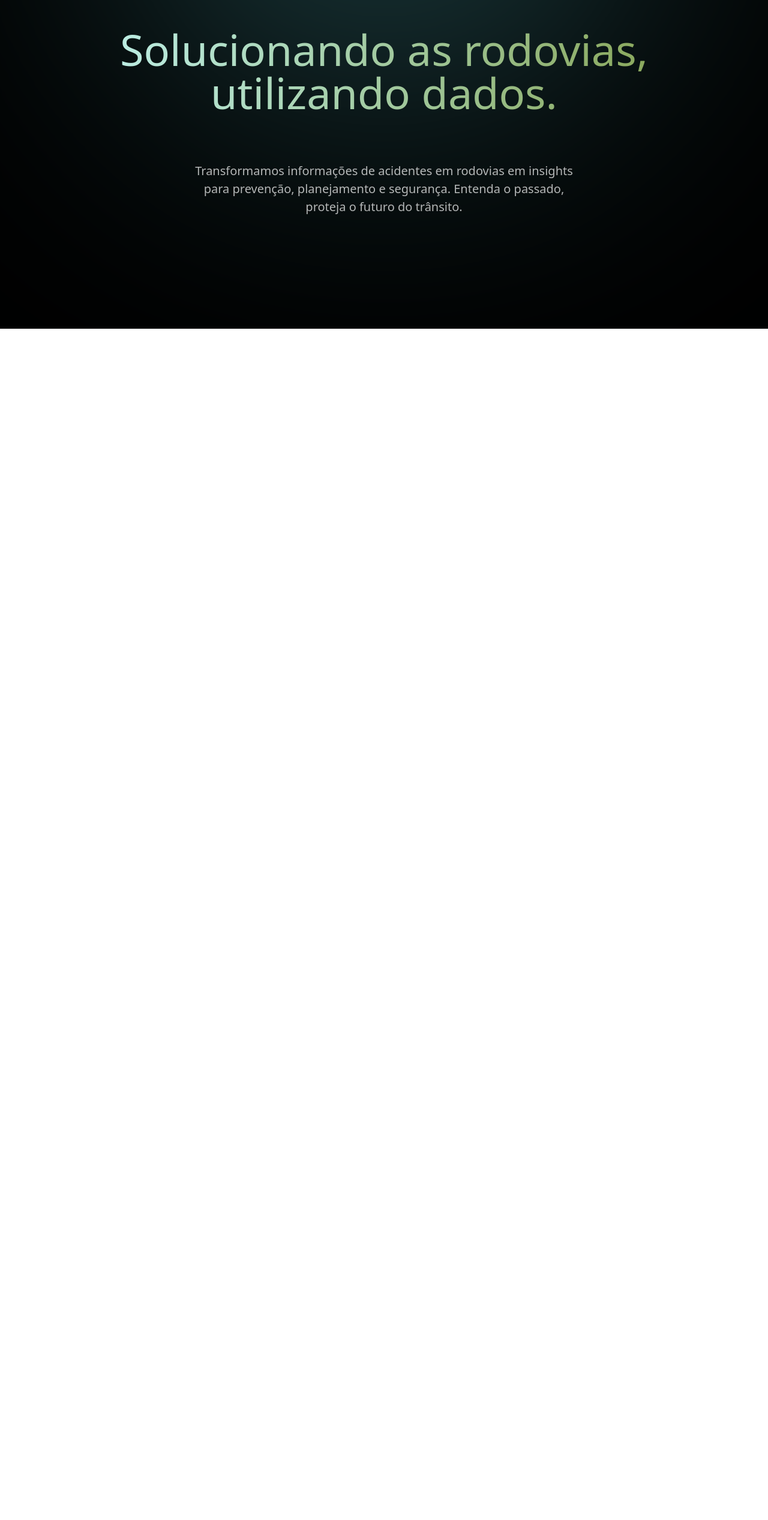
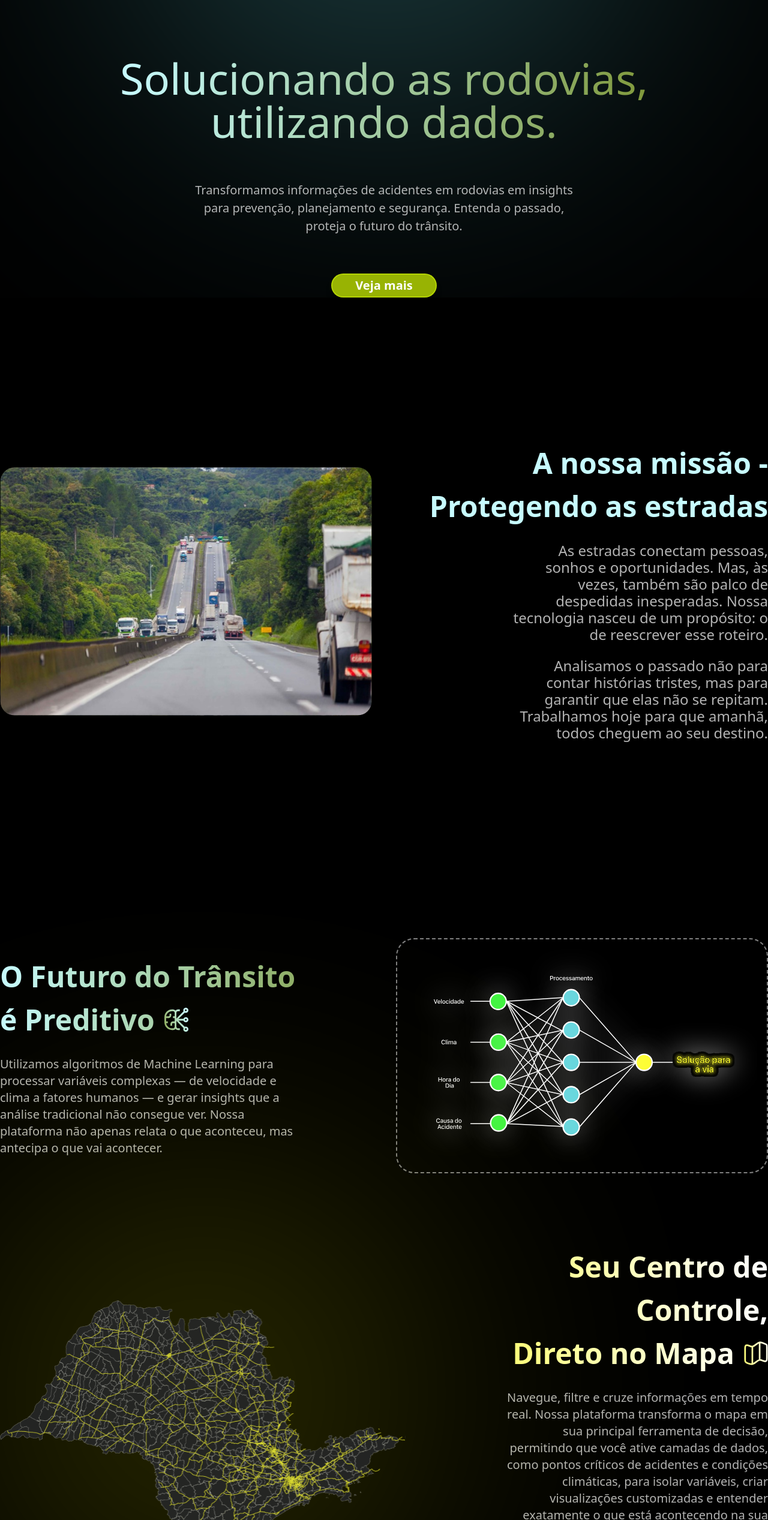
Before and after one commit to raulkolaric/dcrash-web, a Next.js app: page / in a window 1280 px wide. Shown: the part 252-2786 px from the top of the page at 60% size. Before the commit the page ends 800 px from the top, so only its background shows below. Built offline with nearby package versions, Linux system fonts and the light colour scheme.

Commit message:
pagina HOME + MISSAO + FUTURO + FEATURES

```diff
--- a/src/app/page.tsx
+++ b/src/app/page.tsx
@@ -1,32 +1,168 @@
 import Navbar from "../components/Navbar";
 import Logo from "../components/Logo";
 import LoginButton from "../components/LoginButton";
-import LaurelBranchL from "@/components/SVG/LaurelBranchL";
-import LaurelBranchR from "@/components/SVG/LaurelBranchR";
+import LaurelBranchL from "../components/SVG/LaurelBranchL";
+import LaurelBranchR from "../components/SVG/LaurelBranchR";
 
 export default function HomePage() {
   return (
-    <div className="bg-black w-full h-screen flex">
-      <div className="bg-[#65D6DE]/43 w-[700px] h-[767px] rounded-full blur-[248.1px] absolute left-1/2 -translate-x-1/2 -translate-y-1/2 select-none "></div>
+    <div className="bg-black w-full h-full flex relative">
+
+      {/* Fundo blur no topo */}
+      <div className="bg-[#65D6DE]/43 w-[700px] h-screen rounded-full blur-[248.1px] absolute left-1/2 -translate-x-1/2 -translate-y-1/2 select-none"></div>
+
+      {/* Conteúdo principal */}
       <div className="z-10 max-w-[1320px] mx-auto justify-center min-h-screen w-full font-display">
-        <header className="flex items-center justify-between mt-[53px]">
+
+        {/* Header */}
+        <header className="flex items-center justify-between mt-[53px] relative">
           <Logo width={40} height={40} />
-          <div className="absolute left-1/2 -translate-x-1/2" >
-            <Navbar/>
+          <div className="absolute left-1/2 -translate-x-1/2">
+            <Navbar />
           </div>
           <LoginButton />
         </header>
-        <div className="pt-20">
-          <div className="text-white flex gap-2 justify-center ">
-            <LaurelBranchL></LaurelBranchL>
-            <p className="font-medium opacity-60 text-center text-[19px] leading-[20px]">+100,000 ocorrências <br></br>armazenadas</p>
-            <LaurelBranchR></LaurelBranchR>
+
+        {/* SEÇÃO HOME */}
+        <section className="pt-20 md:pt-28 text-center">
+          <div className="text-white flex gap-2 justify-center items-center">
+            <LaurelBranchL />
+            <p className="font-medium opacity-60 text-[19px] leading-[20px] text-center">
+              +100,000 ocorrências <br />armazenadas
+            </p>
+            <LaurelBranchR />
           </div>
-          <p className="text-center text-7xl pt-20 font-medium bg-gradient-to-r from-[#C7FBFF] to-[#80993A] bg-clip-text text-transparent">
-            Solucionando as rodovias,<br />utilizando dados.
-          </p>
-          <p className="text-white/70 font-extralight text-center pt-20 text-[20px]">Transformamos informações de acidentes em rodovias em insights <br></br> para prevenção, planejamento e segurança. Entenda o passado, <br></br> proteja o futuro do trânsito.</p>
-        </div>
+
+          <div className="flex flex-col items-center space-y-16 pt-20 md:pt-24">
+            <p className="text-7xl font-medium bg-gradient-to-r from-[#C7FBFF] to-[#80993A] bg-clip-text text-transparent text-center">
+              Solucionando as rodovias,<br />utilizando dados.
+            </p>
+
+            <p className="text-white/70 font-extralight text-[20px] text-center">
+              Transformamos informações de acidentes em rodovias em insights <br />
+              para prevenção, planejamento e segurança. Entenda o passado, <br />
+              proteja o futuro do trânsito.
+            </p>
+
+            <a
+              href="#secao-futuro"
+              className="w-44 h-10 flex rounded-full border-2 border-[#BEDF03]/75 items-center justify-center bg-[#BEDF03]/80 text-white font-semibold text-xl shadow-lg hover:scale-105 transition-transform duration-300"
+            >
+              Veja mais
+            </a>
+          </div>
+        </section>
+
+        {/* SEÇÃO MISSÃO */}
+        <section className="w-full bg-black py-60 md:py-60">
+          <div className="max-w-[1320px] mx-auto flex flex-col md:flex-row items-center gap-10">
+
+            {/* Imagem */}
+            <div className="w-full md:w-1/2 flex justify-center md:justify-start">
+              <img
+                src="/Estrada.svg"
+                alt="Estrada"
+                className="w-full h-auto rounded-lg shadow-lg"
+              />
+            </div>
+
+            {/* Texto */}
+            <div className="w-full md:w-1/2 flex flex-col justify-center space-y-6 text-right md:ml-auto">
+              <h2 className="text-[48px] font-semibold mb-6 text-[#C7FBFF] font-roboto">
+                A nossa missão - <br />Protegendo as estradas
+              </h2>
+
+              <div className="text-white/70 text-[24px] leading-7 font-roboto font-light self-end w-[70%] space-y-6">
+                <p>
+                  As estradas conectam pessoas, sonhos e oportunidades. Mas, às vezes, também são palco de despedidas inesperadas. Nossa tecnologia nasceu de um propósito: o de reescrever esse roteiro.
+                </p>
+                <p>
+                  Analisamos o passado não para contar histórias tristes, mas para garantir que elas não se repitam. Trabalhamos hoje para que amanhã, todos cheguem ao seu destino.
+                </p>
+              </div>
+            </div>
+          </div>
+        </section>
+
+        {/* SEÇÃO FUTURO */}
+        <section id="secao-futuro" className="w-full bg-black py-24 md:py-22">
+          <div className="max-w-[1320px] mx-auto flex flex-col md:flex-row items-center gap-10">
+
+            {/* Texto */}
+            <div className="w-full md:w-1/2 flex flex-col justify-center space-y-6 text-left">
+              <h2 className="text-[48px] font-semibold mb-6 font-roboto bg-gradient-to-r from-[#C7FBFF] to-[#80993A] bg-clip-text text-transparent flex flex-wrap items-center">
+                O Futuro do Trânsito <br />
+                <span className="flex items-center gap-4">
+                  é Preditivo
+                  <img
+                    src="/Vetor.svg"
+                    alt="Ícone decorativo"
+                    className="inline-block w-10 h-10"
+                  />
+                </span>
+              </h2>
+
+              <p className="text-white/70 text-[20px] leading-7 font-roboto font-light w-[80%]">
+                Utilizamos algoritmos de Machine Learning
+                para processar variáveis complexas — de velocidade e clima a fatores humanos —
+                e gerar insights que a análise tradicional não consegue ver. Nossa plataforma
+                não apenas relata o que aconteceu, mas antecipa o que vai acontecer.
+              </p>
+            </div>
+
+            {/* Imagem */}
+            <div className="w-full md:w-1/2 flex justify-center md:justify-end">
+              <div className="p-4 border-2 border-white/50 border-dashed rounded-[30px]">
+                <img
+                  src="/Neuro.svg"
+                  alt="Rede neural representando predição no trânsito"
+                  className="w-full h-full object-cover"
+                />
+              </div>
+            </div>
+          </div>
+        </section>
+
+        {/* SEÇÃO FEATURES */}
+        <section className="w-full bg-black py-24 md:py-32 relative">
+          <div className="max-w-[1320px] mx-auto flex flex-col md:flex-row items-center gap-10 relative z-10">
+
+            {/* Imagem + legenda */}
+            <div className="w-full md:w-3/5 flex flex-col items-center md:items-start relative -mt-1">
+              <div className="absolute left-1/2 top-1/3 w-[800px] h-[800px] bg-[#FFFF00] opacity-[0.17] blur-[200px] rounded-full -translate-x-1/2 -translate-y-1/2 z-0"></div>
+
+              <img
+                src="/Rodovias_SP.svg"
+                alt="Mapa das rodovias de SP"
+                className="w-full h-auto relative z-10"
+              />
+
+              <p className="text-white/50 text-[13px] italic font-roboto font-extralight relative z-10 -translate-y-10">
+                *renderização dos nossos GEOjsons
+              </p>
+            </div>
+
+            {/* Texto */}
+            <div className="w-full md:w-1/2 flex flex-col justify-center space-y-6 text-right md:ml-auto -mt-40">
+              <h2 className="text-[48px] font-semibold mb-6 font-roboto bg-gradient-to-r from-[#FDFD2F] to-[#FFFFFF] bg-clip-text text-transparent flex flex-col items-end">
+                <span>Seu Centro de Controle,</span>
+                <span className="inline-flex items-center">
+                  Direto no Mapa
+                  <img
+                    src="/Mapa.svg"
+                    alt="Ícone do mapa"
+                    className="w-10 h-10 ml-4 align-text-bottom"
+                  />
+                </span>
+              </h2>
+
+              <p className="text-white/70 text-[20px] leading-7 font-roboto font-light w-[80%] ml-auto">
+                Navegue, filtre e cruze informações em tempo real. Nossa plataforma transforma o mapa em sua principal ferramenta de decisão, permitindo que você ative camadas de dados, como pontos críticos de acidentes e condições climáticas, para isolar variáveis, criar visualizações customizadas e entender exatamente o que está acontecendo na sua rodovia, agora.
+              </p>
+            </div>
+          </div>
+        </section>
+
       </div>
     </div>
   );
```
